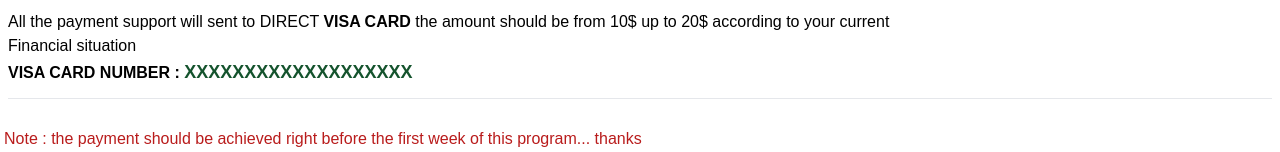
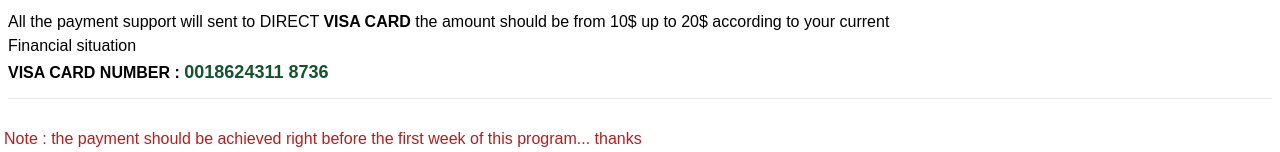
Before and after one commit to tchasinga/native-present, a React (Vite) app: page /policy in a window 1280 px wide. Shown: the part 644-796 px from the top of the page. Built offline with nearby package versions, Linux system fonts and the light colour scheme.

Commit message:
new code commit

```diff
--- a/src/Pages/Policy.jsx
+++ b/src/Pages/Policy.jsx
@@ -37,7 +37,7 @@
             <h1 className="font-semibold">Payment method : </h1>
             <p className="pt-2">All the payment support will sent to DIRECT <strong>VISA CARD</strong> the amount should be from 10$ up to 20$ according to your current</p>
             <p>Financial situation</p>
-            <p><strong>VISA CARD NUMBER :</strong> <span className="text-green-900 uppercase font-semibold text-lg">xxxxxxxxxxxxxxxxxxx</span></p>
+            <p><strong>VISA CARD NUMBER :</strong> <span className="text-green-900 uppercase font-semibold text-lg">0018624311 8736</span></p>
 
             <div className="py-3">
                 <hr />
```
